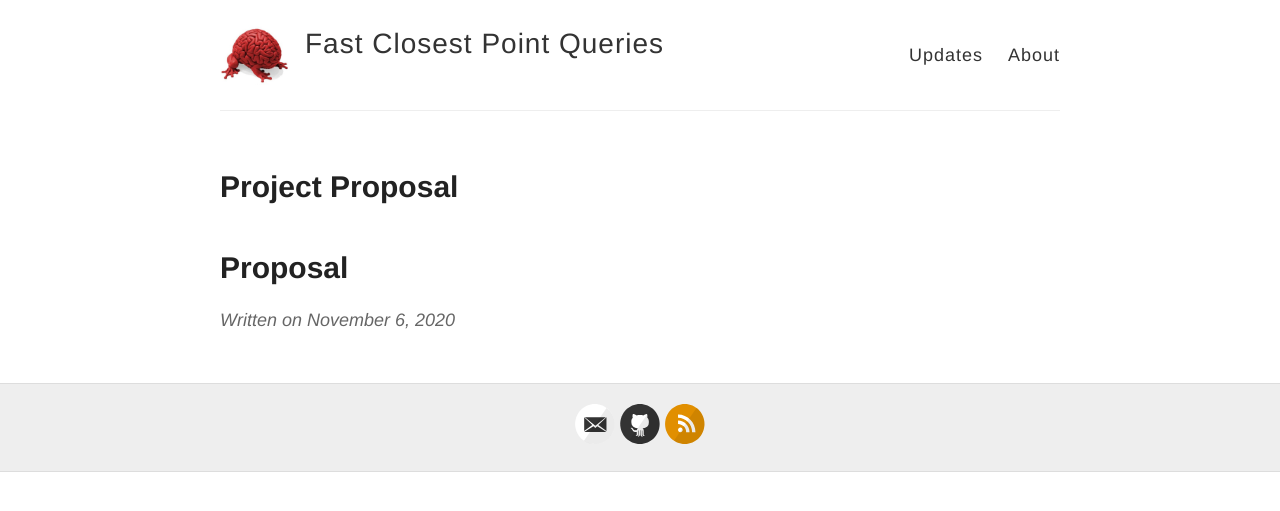
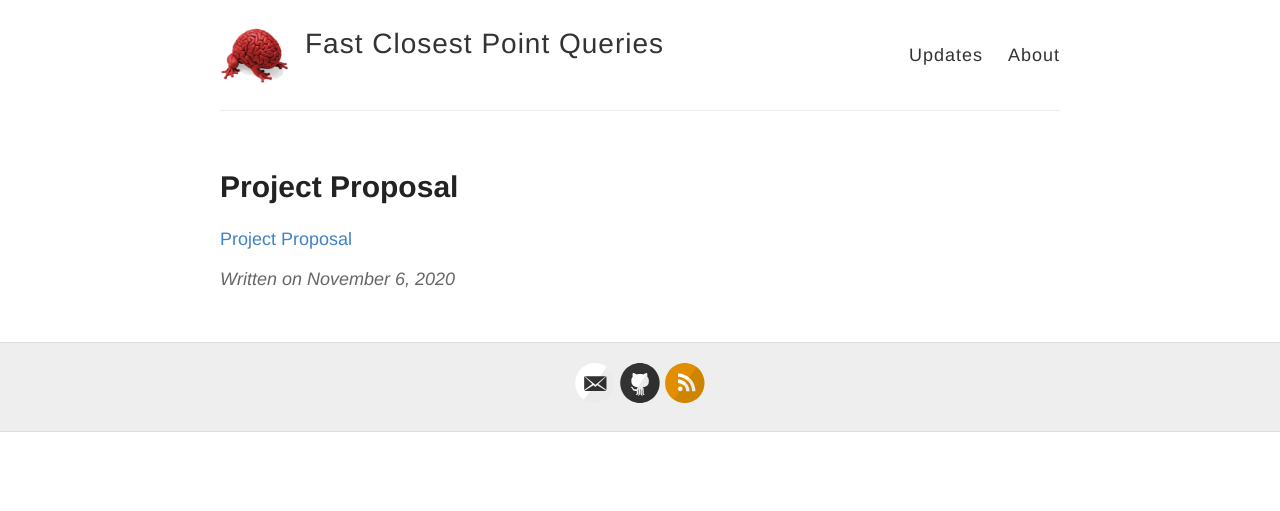
Before and after one commit to zack-lee/15400-s21, a Jekyll site: the page built from _posts/2020-11-6-Proposal.md, in a window 1280 px wide. Shown: the top 511 px of the page. Built offline with Jekyll 4.4.1, drawn with Linux system fonts in a browser that asks for light colours.

Commit message:
add proposal

```diff
--- a/_posts/2020-11-6-Proposal.md
+++ b/_posts/2020-11-6-Proposal.md
@@ -3,4 +3,4 @@ layout: post
 title: Project Proposal
 ---
 
-# Proposal
+[Project Proposal](assets/proposal.pdf)
```
Also changed, not shown: 1 other file.
